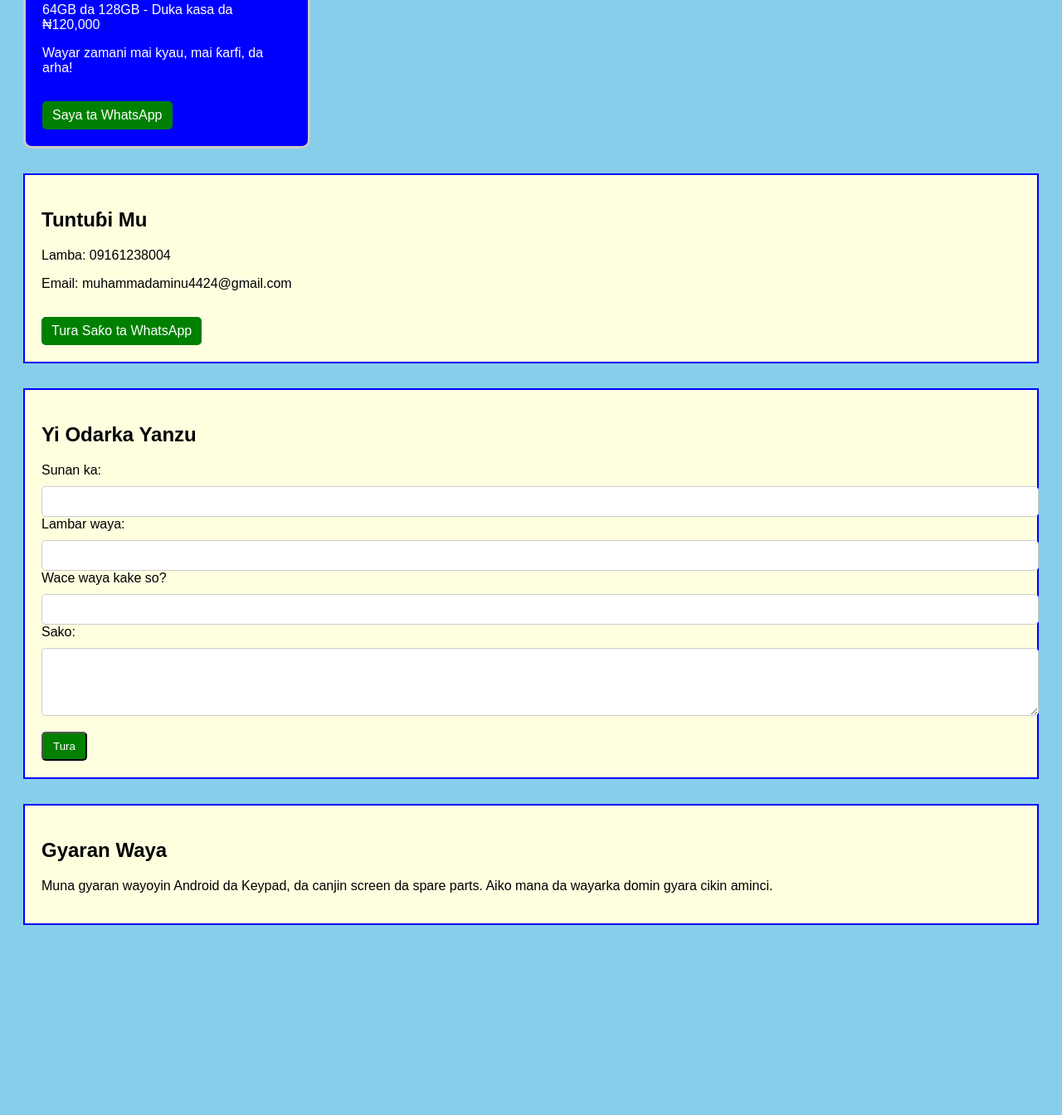
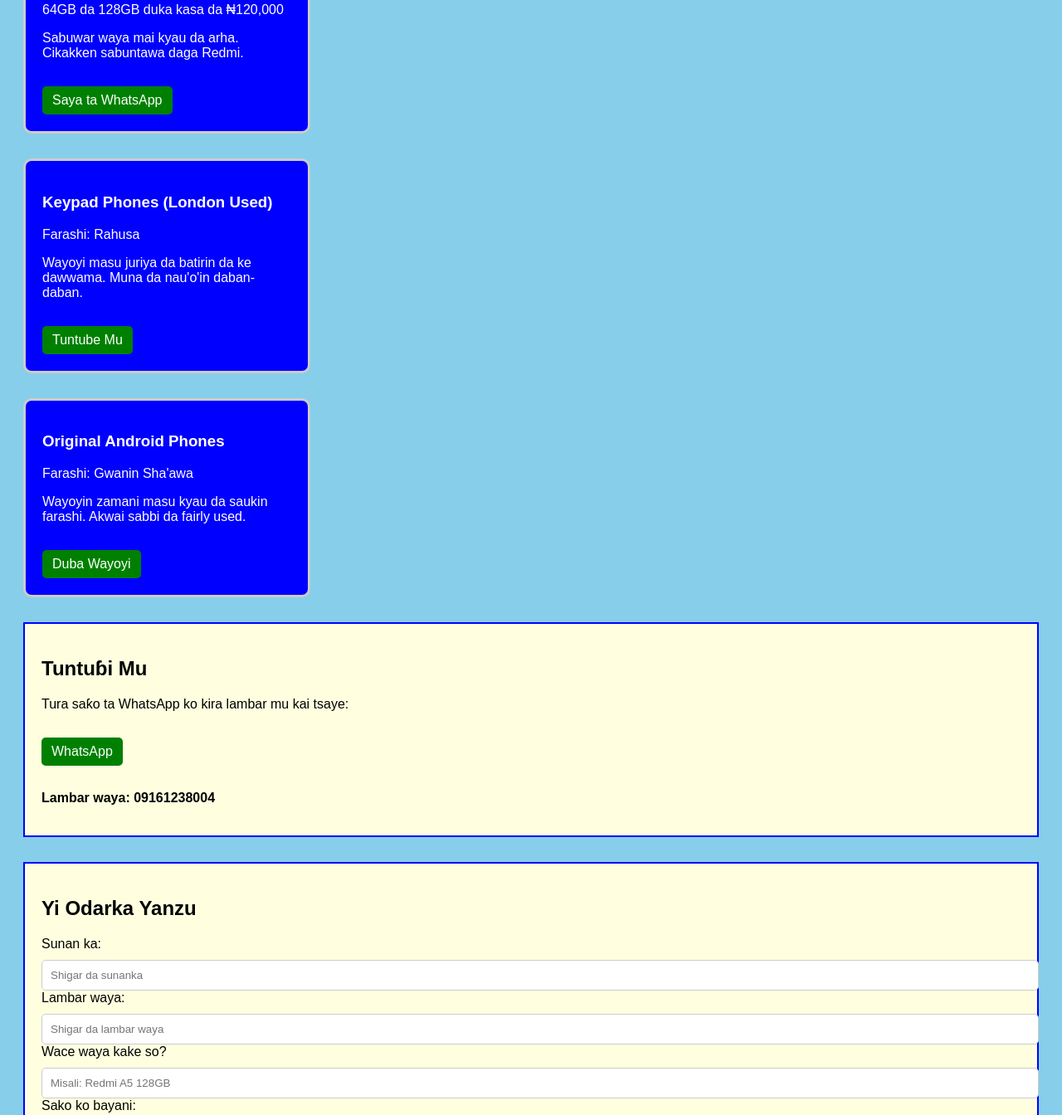
Before and after one commit to maibabbansua/Muhd2, a plain HTML site: page index.html in a window 1280 px wide. Shown: the part 450-1794 px from the top of the page at 83% size. Before the commit the page ends 1593 px from the top, so only its background shows below. Drawn offline with Linux system fonts and the light colour scheme.

Commit message:
Add files via upload

```diff
--- a/index.html
+++ b/index.html
@@ -36,64 +36,92 @@
       text-decoration: none;
       border-radius: 5px;
     }
-    .box, .form, .repair {
+    .box, .form, .reviews, .repair {
       border: 2px solid blue;
       background-color: lightyellow;
       padding: 20px;
       margin-top: 30px;
     }
+    .contact {
+      margin-top: 30px;
+      font-weight: bold;
+    }
     input, textarea {
+      display: block;
+      margin-top: 10px;
       width: 100%;
       padding: 10px;
-      margin-top: 10px;
       border-radius: 5px;
       border: 1px solid #ccc;
+    }
+    button {
+      margin-top: 15px;
     }
   </style>
 </head>
 <body>
 
   <h1>Mai Babban Suna Communication</h1>
-  <p>Muna siyar da London used keypad da original Android phones. Duk waya da kuka siya, za a kawo muku har inda kuke kyauta!</p>
+  <p>Muna siyar da sabbin waya, tondon used keypad, da kuma original Androids. Duk wayar da kuka siya za'a kawo muku har gida kyauta!</p>
 
   <!-- Redmi A5 -->
   <div class="product">
     <img src="https://i.ibb.co/Zz5rgxCq/download-3.jpg" alt="Redmi A5">
     <h3>Redmi A5 (New Release)</h3>
-    <p>64GB da 128GB - Duka kasa da ₦120,000</p>
-    <p>Wayar zamani mai kyau, mai ƙarfi, da arha!</p>
+    <p>64GB da 128GB duka kasa da ₦120,000</p>
+    <p>Sabuwar waya mai kyau da arha. Cikakken sabuntawa daga Redmi.</p>
     <a href="https://wa.me/2349161238004" class="btn">Saya ta WhatsApp</a>
   </div>
 
-  <!-- Tuntuɓi Mu -->
+  <!-- Tondon Used Keypad -->
+  <div class="product">
+    <h3>Keypad Phones (London Used)</h3>
+    <p>Farashi: Rahusa</p>
+    <p>Wayoyi masu juriya da batirin da ke dawwama. Muna da nau'o'in daban-daban.</p>
+    <a href="https://wa.me/2349161238004" class="btn">Tuntube Mu</a>
+  </div>
+
+  <!-- Original Androids -->
+  <div class="product">
+    <h3>Original Android Phones</h3>
+    <p>Farashi: Gwanin Sha'awa</p>
+    <p>Wayoyin zamani masu kyau da saukin farashi. Akwai sabbi da fairly used.</p>
+    <a href="https://wa.me/2349161238004" class="btn">Duba Wayoyi</a>
+  </div>
+
+  <!-- Contact Box -->
   <div class="box">
     <h2>Tuntuɓi Mu</h2>
-    <p>Lamba: 09161238004</p>
-    <p>Email: muhammadaminu4424@gmail.com</p>
-    <a href="https://wa.me/2349161238004" class="btn">Tura Saƙo ta WhatsApp</a>
+    <p>Tura saƙo ta WhatsApp ko kira lambar mu kai tsaye:</p>
+    <a href="https://wa.me/2349161238004" class="btn">WhatsApp</a>
+    <p class="contact">Lambar waya: 09161238004</p>
   </div>
 
   <!-- Order Form -->
   <div class="form">
     <h2>Yi Odarka Yanzu</h2>
     <form action="https://formsubmit.co/muhammadaminu4424@gmail.com" method="POST">
+      <input type="hidden" name="_captcha" value="false">
       <label>Sunan ka:</label>
-      <input type="text" name="name" required>
+      <input type="text" name="name" required placeholder="Shigar da sunanka">
       <label>Lambar waya:</label>
-      <input type="tel" name="phone" required>
+      <input type="tel" name="phone" required placeholder="Shigar da lambar waya">
       <label>Wace waya kake so?</label>
-      <input type="text" name="product" required>
-      <label>Sako:</label>
-      <textarea name="message" rows="4"></textarea>
+      <input type="text" name="product" placeholder="Misali: Redmi A5 128GB">
+      <label>Sako ko bayani:</label>
+      <textarea name="message" rows="4" placeholder="Rubuta saƙonka a nan..."></textarea>
       <button type="submit" class="btn">Tura</button>
     </form>
   </div>
 
-  <!-- Gyaran waya -->
-  <div class="repair">
-    <h2>Gyaran Waya</h2>
-    <p>Muna gyaran wayoyin Android da Keypad, da canjin screen da spare parts. Aiko mana da wayarka domin gyara cikin aminci.</p>
+  <!-- Reviews -->
+  <div class="reviews">
+    <h2>Ra'ayoyin Masu Sayi</h2>
+    <textarea rows="3" placeholder="Fadi ra'ayinka..."></textarea>
+    <button class="btn">Tura Ra'ayi</button>
   </div>
 
-</body>
-</html>
+  <!-- Sabis na Gyaran Waya -->
+  <div class="repair">
+    <h2>Sabis na Gyaran Waya</h2>
+    <p>Muna gyaran wayoyin hannu na Android da Keypad. Muna canza screens da sayar da spare parts. Za'a iya turo da waya
```
